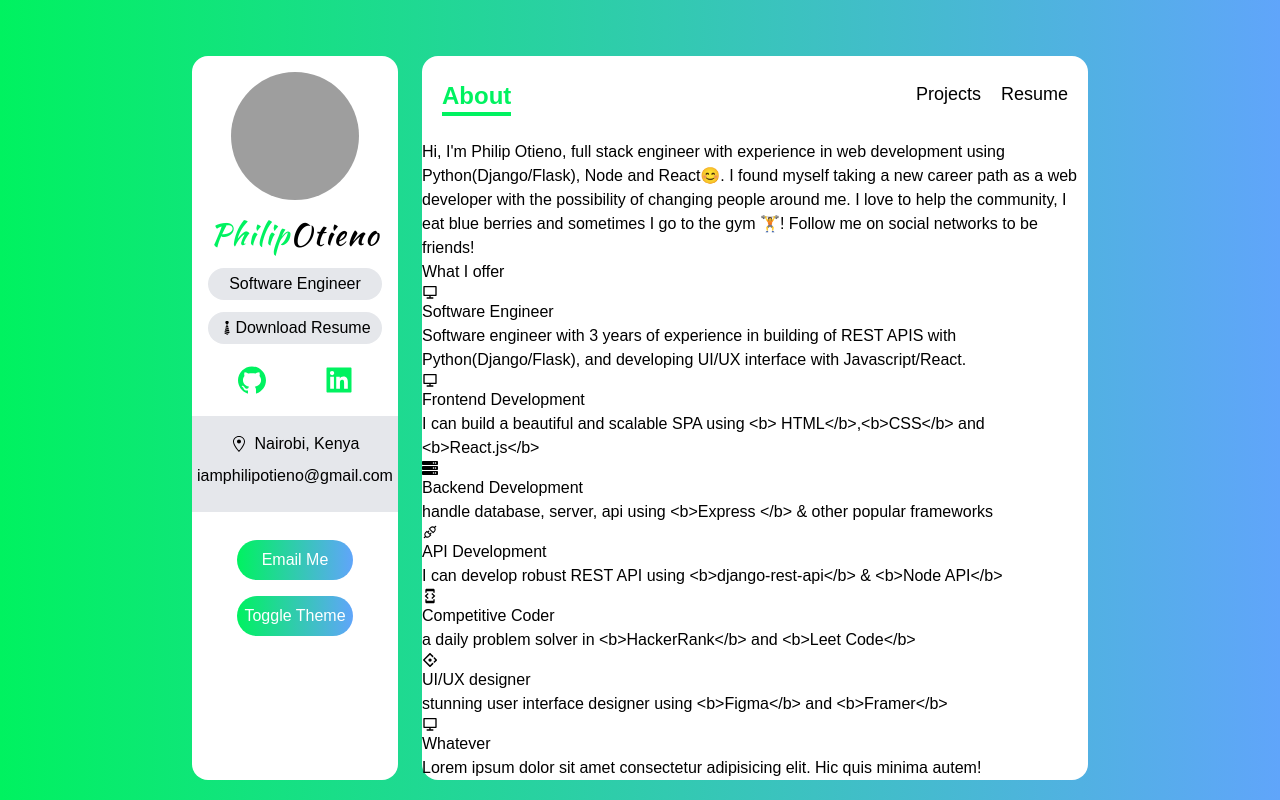
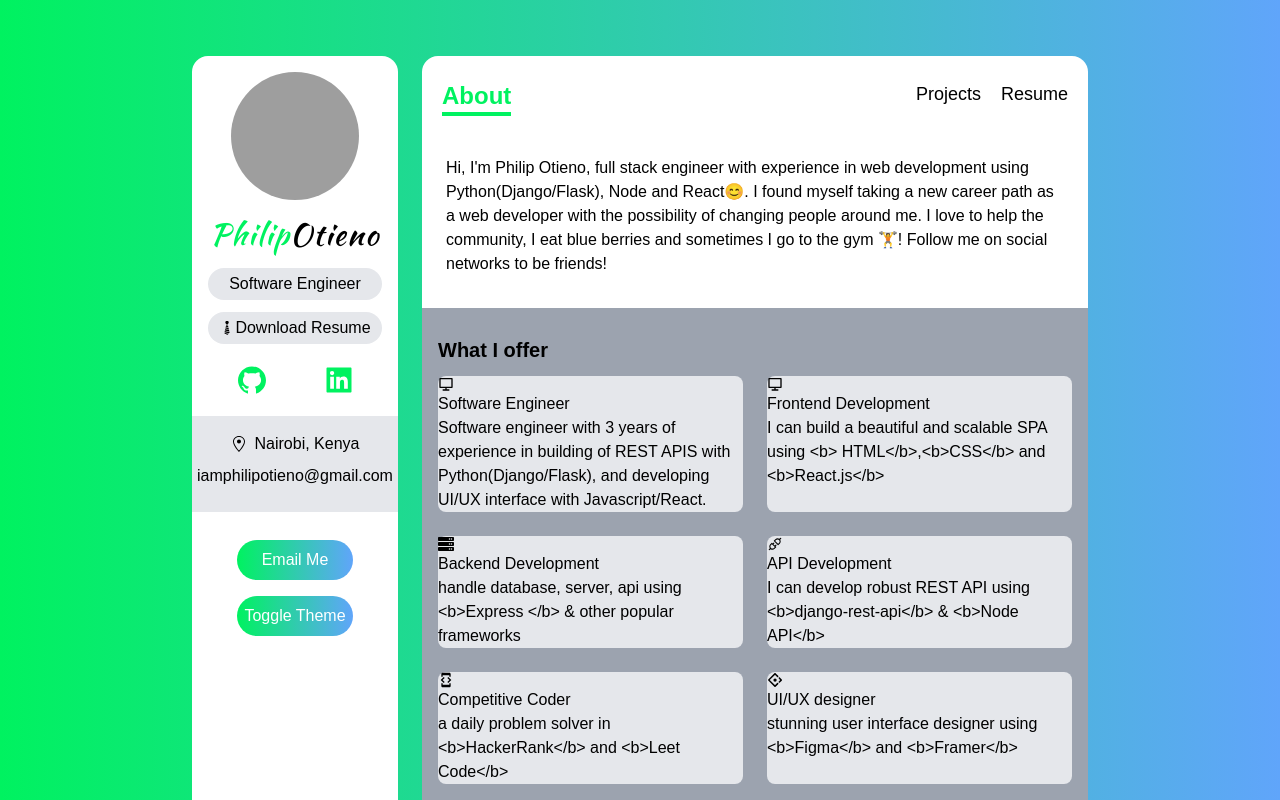
Before and after one commit to Philipotieno/Portfolio-N, a Next.js app: page / in a window 1280 px wide. Shown: the top 800 px of the page. Built offline with nearby package versions, Linux system fonts and the light colour scheme; grey boxes are pictures that could not be loaded.

Commit message:
Add tailwind style

```diff
--- a/pages/index.tsx
+++ b/pages/index.tsx
@@ -4,8 +4,8 @@ import { services } from '../data';
 
 const index = () => {
   return (
-    <div>
-      <h5>
+    <div className="flex flex-col px-6 pt-1">
+      <h5 className="my-3 font-medium">
         Hi, I'm Philip Otieno, full stack engineer with experience in web
         development using Python(Django/Flask), Node and React😊. I found myself
         taking a new career path as a web developer with the possibility of
@@ -13,11 +13,16 @@ const index = () => {
         berries and sometimes I go to the gym 🏋! Follow me on social networks
         to be friends!
       </h5>
-      <div>
-        <h6>What I offer</h6>
-        <div>
+      <div
+        className="p-4 mt-5 bg-gray-400"
+        style={{ marginLeft: '-1.5rem', marginRight: '-1.5rem' }}
+      >
+        <h6 className="my-3 text-xl font-bold">What I offer</h6>
+        <div className="grid gap-6 lg:grid-cols-2">
           {services.map((service) => (
-            <ServiceCard service={service} />
+            <div className="bg-gray-200 rounded-lg lg:col-span-1">
+              <ServiceCard service={service} />
+            </div>
           ))}
         </div>
       </div>
```
